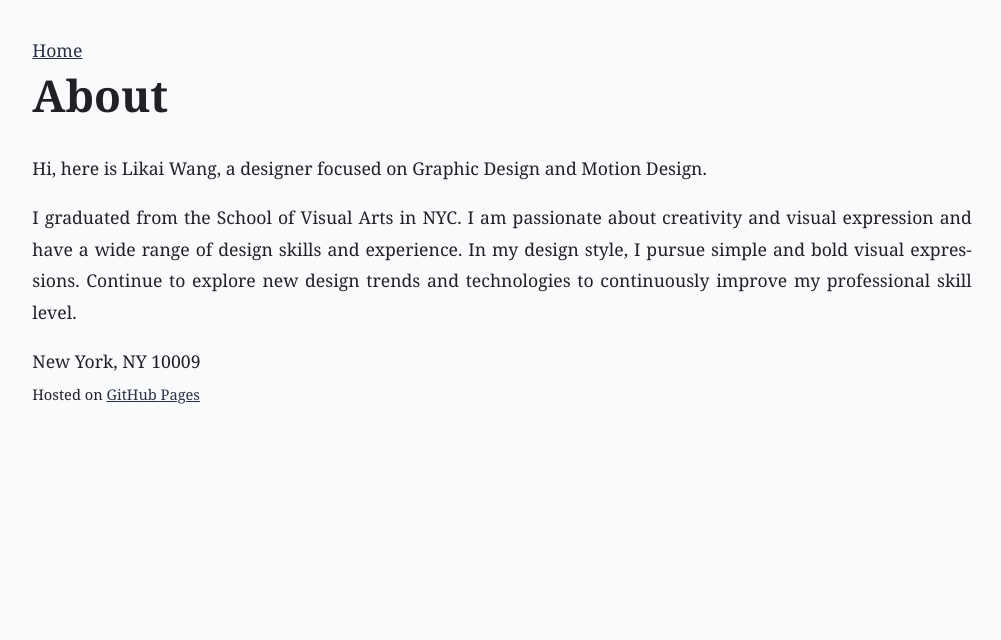
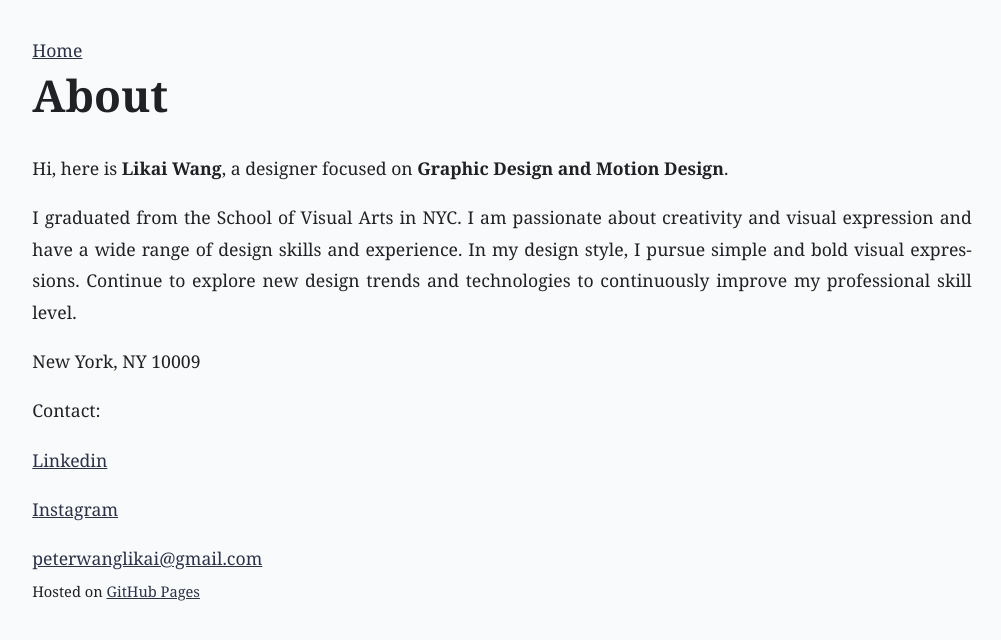
Before and after one commit to MyWorkShop/likai.wang, a Jekyll site: the page built from about.md, in a window 1280 px wide. Shown: the top 640 px of the page, without its empty margins (138-1139 px from the left). Built offline with Jekyll 4.4.1, drawn with Linux system fonts in a browser that asks for light colours.

Commit message:
+ contact info
=-=

```diff
--- a/about.md
+++ b/about.md
@@ -5,8 +5,16 @@ title: About
 
 # About
 
-Hi, here is Likai Wang, a designer focused on Graphic Design and Motion Design.
+Hi, here is **Likai Wang**, a designer focused on **Graphic Design and Motion Design**.
 
 I graduated from the School of Visual Arts in NYC. I am passionate about creativity and visual expression and have a wide range of design skills and experience. In my design style, I pursue simple and bold visual expressions. Continue to explore new design trends and technologies to continuously improve my professional skill level.
 
 New York, NY 10009
+
+Contact:
+
+[Linkedin](www.linkedin.com/in/likai-w-3a005b154)
+
+[Instagram](www.instagram.com/peterwang_likai)
+
+[peterwanglikai@gmail.com](mailto:peterwanglikai@gmail.com)
--- /dev/null
+++ b/assets/img/新建文本文档.txt
@@ -0,0 +1 @@
+大图SVG，矢量SVG
```
